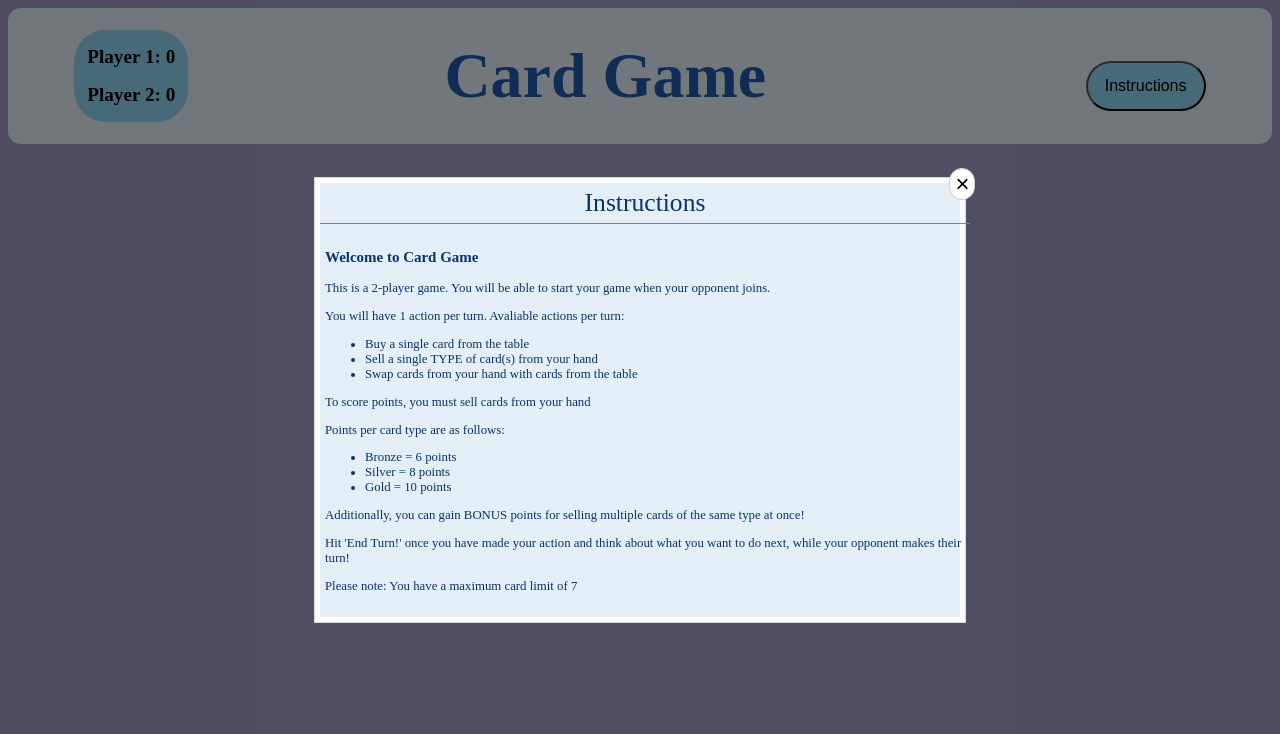
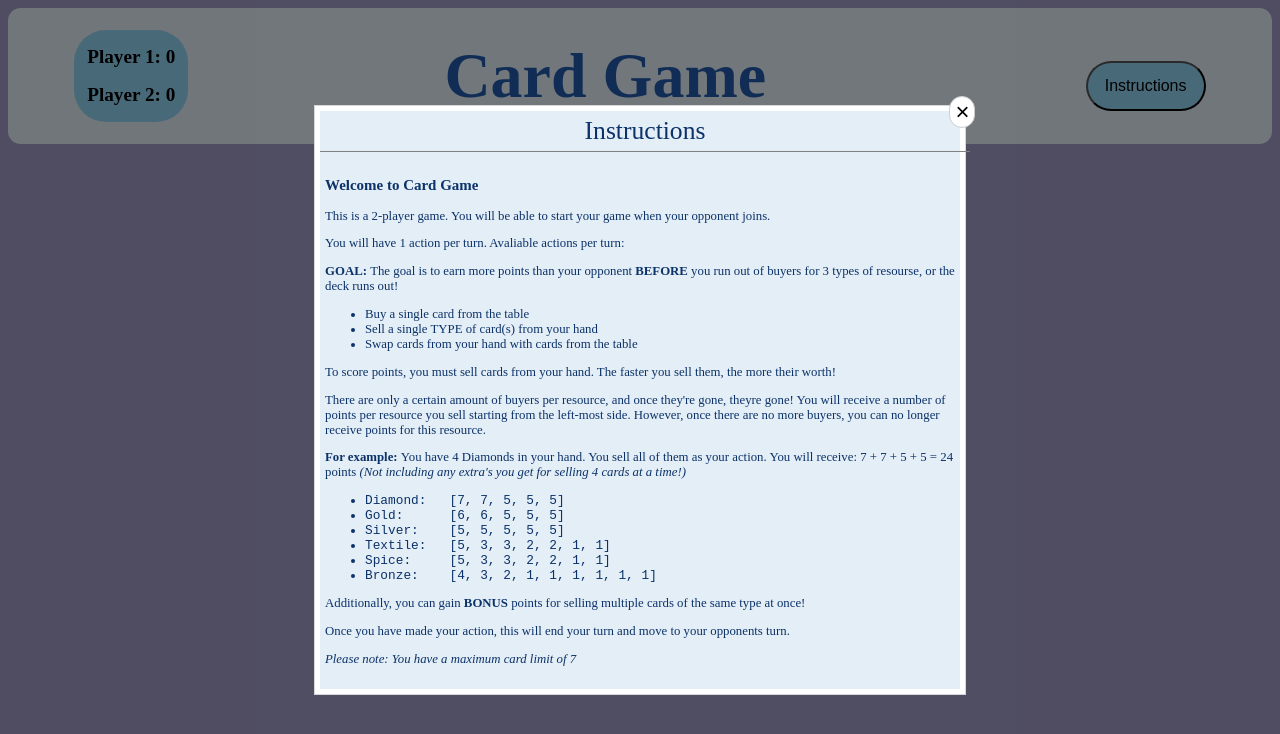
Before and after one commit to Isaac-Sturtridge/trading-card-game-frontend, a React (Vite) app: page / in a window 1280 px wide. Both pictures are taken after a click on the button "Instructions". Shown: the top 734 px of the page. Built offline with nearby package versions, Linux system fonts and the light colour scheme; no server answers; what unique-username-generator would draw is missing.

Commit message:
CSS & remove console.logs

```diff
--- a/src/App.jsx
+++ b/src/App.jsx
@@ -1,20 +1,20 @@
-import { socket } from './socket';
-import { useState, useEffect } from 'react';
-import GameStart from './components/GameStart';
-import { HandCards } from './components/HandCards';
-import { TableCards } from './components/TableCards';
-import { CardPile } from './components/CardPile';
-import Header from './components/Header';
-import GameOver from './components/GameOver';
-import EndTurn from './components/EndTurn';
-import Instructions from './components/Instructions';
-import OpponentConnectionMessage from './components/OpponentConnectionMessage';
-import ConnectionMessage from './components/ConnectionMessage';
-import DisconnectMessage from './components/disconnectMessage';
-import { generateUsername } from 'unique-username-generator';
+import { socket } from "./socket";
+import { useState, useEffect } from "react";
+import GameStart from "./components/GameStart";
+import { HandCards } from "./components/HandCards";
+import { TableCards } from "./components/TableCards";
+import { CardPile } from "./components/CardPile";
+import Header from "./components/Header";
+import GameOver from "./components/GameOver";
+import EndTurn from "./components/EndTurn";
+import Instructions from "./components/Instructions";
+import OpponentConnectionMessage from "./components/OpponentConnectionMessage";
+import ConnectionMessage from "./components/ConnectionMessage";
+import DisconnectMessage from "./components/disconnectMessage";
+import { generateUsername } from "unique-username-generator";
 
-socket.auth = { username: generateUsername('-') };
-const sessionID = sessionStorage.getItem('sessionID');
+socket.auth = { username: generateUsername("-", 0, 10) };
+const sessionID = sessionStorage.getItem("sessionID");
 if (sessionID) {
   socket.auth = { sessionID };
 }
@@ -28,15 +28,15 @@ function App() {
   const [score, setScore] = useState({});
   const [gameOver, setGameOver] = useState(false);
   const [turnEnded, setTurnEnded] = useState(true);
-	const [whoIsPlaying, setWhoIsPlaying] = useState('player1');
+  const [whoIsPlaying, setWhoIsPlaying] = useState("player1");
   const [connectedUsers, setConnectedUsers] = useState(0);
   const [opponentConnection, setOpponentConnection] = useState(false);
   const [onConnectionMsg, setOnConnectionMsg] = useState(false);
   const [userDisconnected, setUserDisconnected] = useState(false);
   const [usernames, setUsernames] = useState({});
-  const [selectedHandCards, setSelectedHandCards] = useState([])
-  const [selectedTableCards, setSelectedTableCards] = useState([])
-  const [startMessage, setStartMessage] = useState(false)
+  const [selectedHandCards, setSelectedHandCards] = useState([]);
+  const [selectedTableCards, setSelectedTableCards] = useState([]);
+  const [startMessage, setStartMessage] = useState(false);
 
   useEffect(() => {
     const onDisconnect = () => {
@@ -49,24 +49,21 @@ function App() {
       setTimeout(() => {
         setOnConnectionMsg(false);
       }, 2000);
-			console.log(socket.id);
     };
 
     const onGameSetup = (res) => {
-			console.log(res);
       setTurnEnded(res.playerTurn);
       setHasSetup(true);
       setHasStarted(true);
-      setStartMessage(true)
-      setTimeout(()=>{
-        setStartMessage(false)
-      },3000)
+      setStartMessage(true);
+      setTimeout(() => {
+        setStartMessage(false);
+      }, 3000);
       setHandCards(res.playerHand);
       setTableCards(res.cardsOnTable);
     };
 
     const playerHandUpdate = ({ playerHand }) => {
-			console.log(playerHand, '<---- player hand obj');
       setHandCards(playerHand);
     };
 
@@ -88,8 +85,8 @@ function App() {
     };
 
     const onTurnChange = (playersTurn) => {
-      setSelectedHandCards([])
-      setSelectedTableCards([])
+      setSelectedHandCards([]);
+      setSelectedTableCards([]);
       setWhoIsPlaying(playersTurn);
       setTurnEnded(playersTurn);
       // console.log(player, "<<< Player console")
@@ -101,7 +98,6 @@ function App() {
     };
 
     const tableUpdate = ({ cardsOnTable }) => {
-			console.log(cardsOnTable, '<----- cards on table');
       setTableCards(cardsOnTable);
     };
 
@@ -123,29 +119,34 @@ function App() {
       // attach the session ID to the next reconnection attempts
       socket.auth = { sessionID };
       // store it in the localStorage
-			sessionStorage.setItem('sessionID', sessionID);
+      sessionStorage.setItem("sessionID", sessionID);
       // save the ID of the user
       socket.userID = userID;
     };
 
-		socket.on('connect', onConnect);
-		socket.on('disconnect', onDisconnect);
-		socket.on('gameSetup', onGameSetup); // to connect with setup-game emitter from the server
-		socket.on('playerHandUpdate', playerHandUpdate);
-		socket.on('cardSold', onCardSell);
-		socket.on('scoreUpdate', onResourceUpdate);
-		socket.on('gameOver', onGameOver);
-		socket.on('playerTurn', onTurnChange);
+    const tokenValues = ({ tokenValues }) => {
+      console.log(tokenValues);
+    };
+
+    socket.on("connect", onConnect);
+    socket.on("disconnect", onDisconnect);
+    socket.on("gameSetup", onGameSetup); // to connect with setup-game emitter from the server
+    socket.on("playerHandUpdate", playerHandUpdate);
+    socket.on("cardSold", onCardSell);
+    socket.on("scoreUpdate", onResourceUpdate);
+    socket.on("gameOver", onGameOver);
+    socket.on("playerTurn", onTurnChange);
     // socket.on("user connected", connectedUsers);
-		socket.on('users', activeUsers);
-		socket.on('tableUpdate', tableUpdate);
-		socket.on('session', sessionManagement);
-		socket.on('user disconnected', onUserDisconnected);
-		socket.on('user connected', connectionMessage);
+    socket.on("users", activeUsers);
+    socket.on("tableUpdate", tableUpdate);
+    socket.on("session", sessionManagement);
+    socket.on("user disconnected", onUserDisconnected);
+    socket.on("user connected", connectionMessage);
+    socket.on("tokenValuesUpdate", tokenValues);
 
     return () => {
-			socket.off('connect', onConnect);
-			socket.off('disconnect', onDisconnect);
+      socket.off("connect", onConnect);
+      socket.off("disconnect", onDisconnect);
     };
   }, []);
 
@@ -153,7 +154,7 @@ function App() {
   // console.log(socket);
   // console.log(hasStarted);
   // console.log(turnEnded, "turnEnd Console.log");
-  console.log(selectedHandCards);
+  // console.log(selectedHandCards);
 
   return (
     <>
@@ -174,6 +175,7 @@ function App() {
       {hasSetup ? (
         <>
           <div className="gameTable">
+            {/* <div className="chatBox" /> */}
             <div className="cardsContainers">
               <TableCards
                 className="tableCardContainer"
@@ -196,7 +198,9 @@ function App() {
               <EndTurn
                 turnEnded={turnEnded}
                 setTurnEnded={setTurnEnded}
-							selectedHandCards={selectedHandCards} selectedTableCards={selectedTableCards}/>
+                selectedHandCards={selectedHandCards}
+                selectedTableCards={selectedTableCards}
+              />
             </div>
           </div>
           {/* <CardPile /> */}
--- a/src/components/GameStart.jsx
+++ b/src/components/GameStart.jsx
@@ -12,7 +12,6 @@ const GameStart = ({ hasStarted, setHasStarted, connectedUsers }) => {
     onClick={() => {
         setHasStarted(true);
         socket.timeout(1000).emit("gameStart", hasStarted, () => {
-          console.log(hasStarted);
         });
       }}
     >
--- a/src/components/Header.jsx
+++ b/src/components/Header.jsx
@@ -15,8 +15,6 @@ const Header = ({ score, usernames }) => {
 		});
 	};
 
-	console.log(socket.username);
-	console.log(score);
 	let player, opponent;
 	for (const user in usernames) {
 		if (usernames[user].userID === socket.userID) {
@@ -28,7 +26,6 @@ const Header = ({ score, usernames }) => {
 
 	let playerScore, opponentScore;
 	for (const s in score) {
-		console.log(s, socket.userID);
 		if (s === socket.userID) {
 			playerScore = score[s];
 		} else {
@@ -36,7 +33,7 @@ const Header = ({ score, usernames }) => {
 		}
 	}
 
-	console.log(playerScore, opponentScore);
+	// console.log(playerScore, opponentScore);
 
 	return (
 		<header className="headerArea">
--- a/src/components/Instructions.jsx
+++ b/src/components/Instructions.jsx
@@ -4,21 +4,27 @@ const Instructions = () => {
       <h3>Welcome to Card Game</h3>
       <p>This is a 2-player game. You will be able to start your game when your opponent joins.</p>
       <p>You will have 1 action per turn. Avaliable actions per turn: </p>
+      <p><b>GOAL: </b> The goal is to earn more points than your opponent <b>BEFORE</b> you run out of buyers for 3 types of resourse, or the deck runs out!</p>
       <ul>
         <li>Buy a single card from the table</li>
         <li>Sell a single TYPE of card(s) from your hand</li>
         <li>Swap cards from your hand with cards from the table</li>
       </ul>
-      <p>To score points, you must sell cards from your hand</p>
-      <p>Points per card type are as follows:</p>
+      <p>To score points, you must sell cards from your hand. The faster you sell them, the more their worth!
+      </p>
+      <p>There are only a certain amount of buyers per resource, and once they're gone, theyre gone! You will receive a number of points per resource you sell starting from the left-most side. However, once there are no more buyers, you can no longer receive points for this resource.</p>
+      <p><b>For example: </b>You have 4 Diamonds in your hand. You sell all of them as your action. You will receive: 7 + 7 + 5 + 5 = 24 points <i>(Not including any extra's you get for selling 4 cards at a time!)</i></p>
       <ul>
-        <li>Bronze = 6 points</li>
-        <li>Silver = 8 points</li>
-        <li>Gold = 10 points</li>
+        <pre><li>Diamond:   [7, 7, 5, 5, 5]</li>
+        <li>Gold:      [6, 6, 5, 5, 5]</li>
+        <li>Silver:    [5, 5, 5, 5, 5]</li>
+        <li>Textile:   [5, 3, 3, 2, 2, 1, 1]</li>
+        <li>Spice:     [5, 3, 3, 2, 2, 1, 1]</li>
+        <li>Bronze:    [4, 3, 2, 1, 1, 1, 1, 1, 1]</li></pre>
       </ul>
-      <p>Additionally, you can gain BONUS points for selling multiple cards of the same type at once!</p>
-      <p>Hit 'End Turn!' once you have made your action and think about what you want to do next, while your opponent makes their turn!</p>
-      <p>Please note: You have a maximum card limit of 7</p>
+      <p>Additionally, you can gain <b>BONUS</b> points for selling multiple cards of the same type at once!</p>
+      <p>Once you have made your action, this will end your turn and move to your opponents turn.</p>
+      <p><i>Please note: You have a maximum card limit of 7</i></p>
 
     </div>
   );
--- a/src/index.css
+++ b/src/index.css
@@ -68,6 +68,7 @@ button {
     padding: 2vw;
     background-color: #b7b4cebd;
     border-radius: 2vw;
+    min-height: 30vh;
 }
 
 .tableCards{
@@ -97,11 +98,23 @@ button {
 }
 
 .Silver{
-    background-color: silver;
+    background-color: rgb(207, 206, 206);
 }
 
 .Bronze{
     background-color: #cd7f32;
+}
+
+.Textile{
+    background-color: rgba(128, 0, 128, 0.637)
+}
+
+.Diamond{
+    background-color: rgba(126, 218, 218, 0.281);
+}
+
+.Spice{
+    background-color: rgba(128, 0, 0, 0.685);
 }
 
   .handCard{
@@ -112,7 +125,7 @@ button {
     display: flex;
     justify-content: center;
     align-items: center;
-    font-size: 3vw;
+    font-size: 2.3vw;
     transition: all 0.3s;
     cursor: pointer;
     margin: 0.3vw;
@@ -202,6 +215,9 @@ button {
   .startGameButton{
     border-radius: 5vw;
     font-size: x-large;
+    margin-left: 10%;
+    height: 10vh;
+    background-color: #e4eef6;
   }
 
   .gameStartedHeader{
```
Also changed, not shown: src/gameTable.css (+8 -0 lines). Lines whose indentation alone changed are shown as unchanged.
